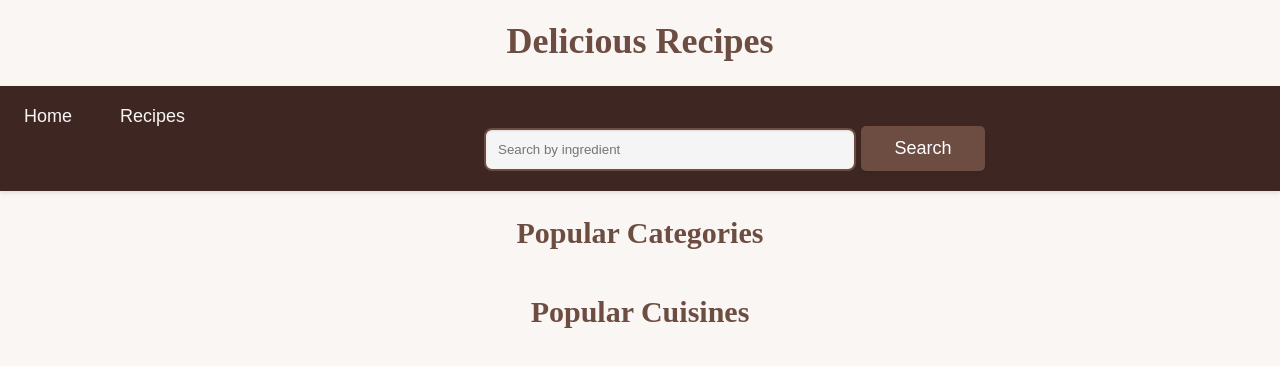
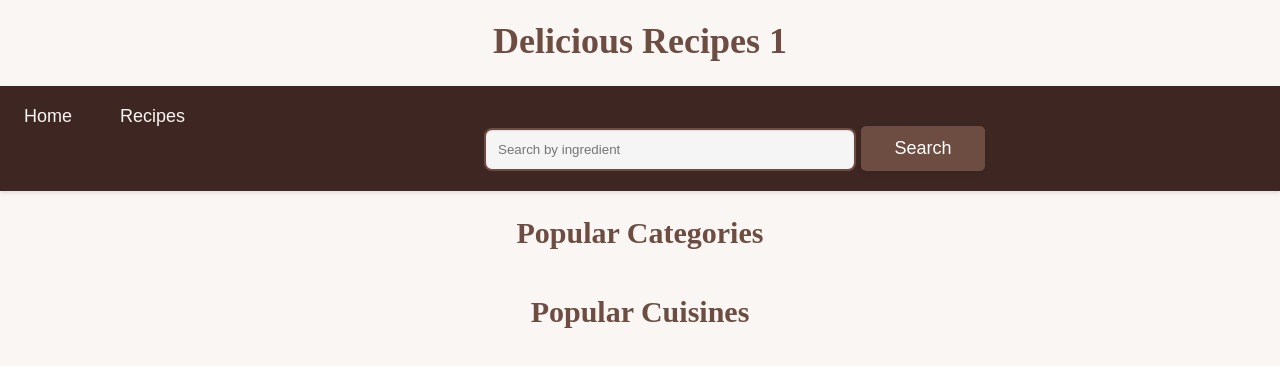
Before and after one commit to Chel-see/Delicious-Recipes, a plain HTML site: page public/index.html in a window 1280 px wide. Drawn offline with Linux system fonts and the light colour scheme; no server answers.

Commit message:
Changes to be committed:  modified:   public/index.html

```diff
--- a/public/index.html
+++ b/public/index.html
@@ -9,7 +9,7 @@
 </head>
 
 <body>
-    <h1>Delicious Recipes</h1>
+    <h1>Delicious Recipes 1</h1>
     <ul>
         <li><a class="active" href="#home">Home</a></li>
         <li><a href="#recipes">Recipes</a></li>
```
